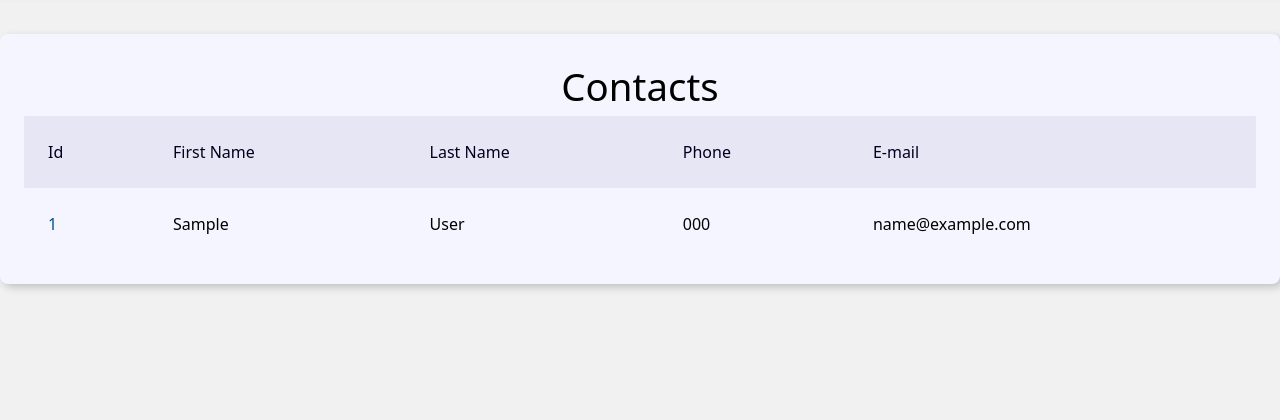
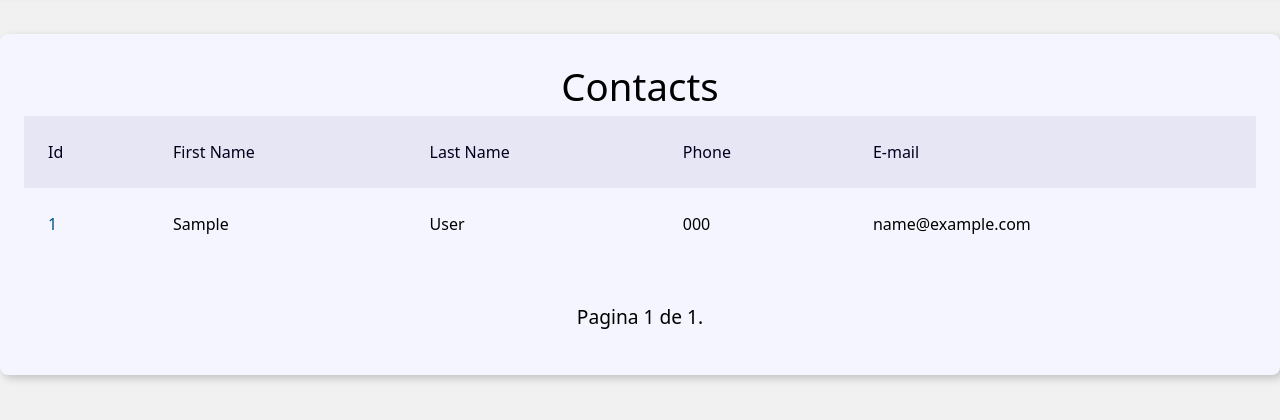
Before and after one commit to walber-vaz/agenda-django, a Django app: page / in a window 1280 px wide. Shown: the part 272-692 px from the top of the page. Run offline with Django 4.2, Linux system fonts and the light colour scheme; tables that the repository leaves empty hold one stand-in row (values such as "Sample post").

Commit message:
feat: create paginator for search and index

```diff
--- a/contacts/templates/contacts/index.html
+++ b/contacts/templates/contacts/index.html
@@ -8,7 +8,7 @@
 {% block 'title' %} Agenda {% endblock %}
 
 {% block 'content' %}
-{% if contacts %}
+{% if page_obj %}
   <div class="responsive-table">
     <table class="contacts-table">
       <caption class="table-caption">
@@ -24,7 +24,7 @@
         </tr>
       </thead>
       <tbody>
-        {% for contact in contacts %}
+        {% for contact in page_obj %}
           <tr class="table-row">
             <td class="table-cel">
               <a
--- a/contacts/views/contact_view.py
+++ b/contacts/views/contact_view.py
@@ -1,3 +1,4 @@
+from django.core.paginator import Paginator
 from django.db.models import Q
 from django.shortcuts import get_object_or_404, redirect, render
 
@@ -6,7 +7,10 @@ from contacts.models import Contact
 
 def index(request):
     contacts = Contact.objects.filter(show=True).order_by("-id")
-    context = {"contacts": contacts}
+    paginator = Paginator(contacts, 10)
+    page_number = request.GET.get("page")
+    page_obj = paginator.get_page(page_number)
+    context = {"page_obj": page_obj}
 
     return render(request, "contacts/index.html", context)
 
@@ -14,7 +18,6 @@ def index(request):
 def contact(request, contact_id):
     # single_contact = Contact.objects.filter(pk=contact_id).first()
     single_contact = get_object_or_404(Contact, pk=contact_id, show=True)
-
     context = {"contact": single_contact}
 
     return render(request, "contacts/contact.html", context)
@@ -37,6 +40,9 @@ def search(request):
         .order_by("-id")
     )
 
-    context = {"contacts": contacts}
+    paginator = Paginator(contacts, 10)
+    page_number = request.GET.get("page")
+    page_obj = paginator.get_page(page_number)
+    context = {"page_obj": page_obj}
 
     return render(request, "contacts/index.html", context)
--- a/templates/global/base.html
+++ b/templates/global/base.html
@@ -13,6 +13,7 @@
   {% include 'global/header.html' %}
   <main class="content">
     {% block 'content' %}{% endblock %}
+    {% include 'global/paginator.html' %}
   </main>
 </body>
 </html>
--- /dev/null
+++ b/templates/global/paginator.html
@@ -0,0 +1,19 @@
+{% if page_obj %}
+  <div class="pagination">
+    <span class="step-links">
+      {% if page_obj.has_previous %}
+      <a href="?page=1&q={{ request.GET.q.strip }}">&laquo; primeira</a>
+      <a href="?page={{ page_obj.previous_page_number }}&q={{ request.GET.q.strip }}">anterior</a>
+      {% endif %}
+
+      <span class="current">
+            Pagina {{ page_obj.number }} de {{ page_obj.paginator.num_pages }}.
+          </span>
+
+          {% if page_obj.has_next %}
+          <a href="?page={{ page_obj.next_page_number }}&q={{ request.GET.q.strip }}">proximo</a>
+          <a href="?page={{ page_obj.paginator.num_pages }}&q={{ request.GET.q.strip }}">ultima &raquo;</a>
+          {% endif %}
+    </span>
+  </div>
+{% endif %}
--- a/templates/static/global/css/styles.css
+++ b/templates/static/global/css/styles.css
@@ -349,3 +349,23 @@ h6 {
 .search-input:focus {
   box-shadow: 0 0 1.5rem var(--link-light-color);
 }
+
+.pagination {
+  margin-top: var(--spacing);
+  display: flex;
+  justify-content: center;
+  padding: calc(var(--spacing) * 0.8);
+  font-size: 1.2rem;
+}
+
+.pagination .step-links {
+  display: flex;
+  gap: calc(var(--spacing) * 0.8);
+}
+
+.pagination .step-links a {
+  color: var(--link-dark-color);
+  transition: color 0.2s ease-in-out;
+  text-decoration: none;
+  display: block;
+}
```
